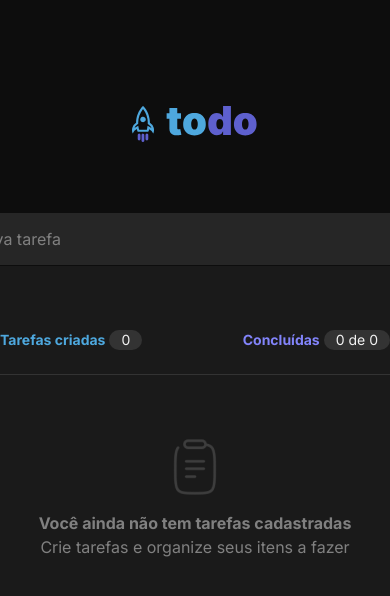
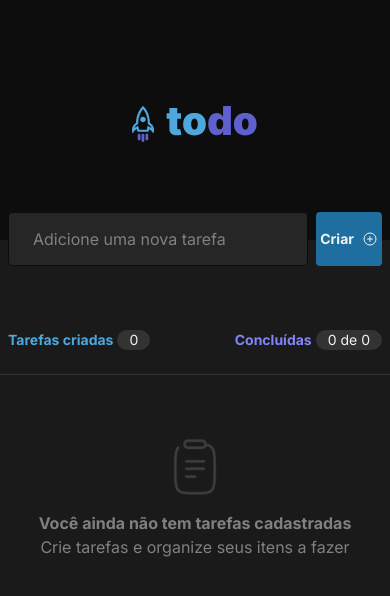
Before and after one commit to BrunoMatosSilva/Todo, a React (Vite) app: page / in a window 390 px wide. Shown: the top 596 px of the page. Built offline with nearby package versions, Linux system fonts and the light colour scheme.

Commit message:
responsividade

```diff
--- a/src/components/Cadastro.tsx
+++ b/src/components/Cadastro.tsx
@@ -18,17 +18,17 @@ export function Cadastro() {
     }
 
     return (
-        <div className="flex justify-center">
-            <form className="-mt-7 w-[46rem] h-[54px] flex items-center" onSubmit={handleSubmit}>
+        <div className="flex justify-center ml-2 mr-2">
+            <form className="-mt-7 w-full max-w-[46rem] h-[54px] flex items-center" onSubmit={handleSubmit}>
                 <input
                     type="text"
-                    className="w-[39.87rem] h-full bg-gray-500 border border-gray-700 rounded pl-4 placeholder:text-gray-300 placeholder:pl-2 focus:outline-none focus:border-purple-700"
+                    className="max-w-[39.87rem] w-full h-full bg-gray-500 border border-gray-700 rounded pl-4 placeholder:text-gray-300 placeholder:pl-2 focus:outline-none focus:border-purple-700"
                     placeholder="Adicione uma nova tarefa"
                     onChange={onChangeTitle}
                     value={title}
                 />
                 <button
-                    className="flex-1 bg-blue-700 rounded ml-2 h-full flex items-center justify-center text-sm font-bold hover:bg-blue-500 transition-colors">
+                    className="flex-1 bg-blue-700 p-1 rounded ml-2 h-full flex items-center justify-center text-sm font-bold hover:bg-blue-500 transition-colors">
                     Criar
                     <span className="ml-2 font-bold">
                         <PlusCircle size={16} />
--- a/src/components/Tasks.tsx
+++ b/src/components/Tasks.tsx
@@ -9,7 +9,7 @@ export function Tasks() {
 
     return (
         <>
-            <div className="flex justify-center">
+            <div className="flex justify-center ml-2 mr-2">
                 <div className="w-[46rem] flex justify-between mt-16">
                     <div className="flex align-center">
                         <p className="text-blue-500 font-bold text-sm">Tarefas criadas</p>
```
